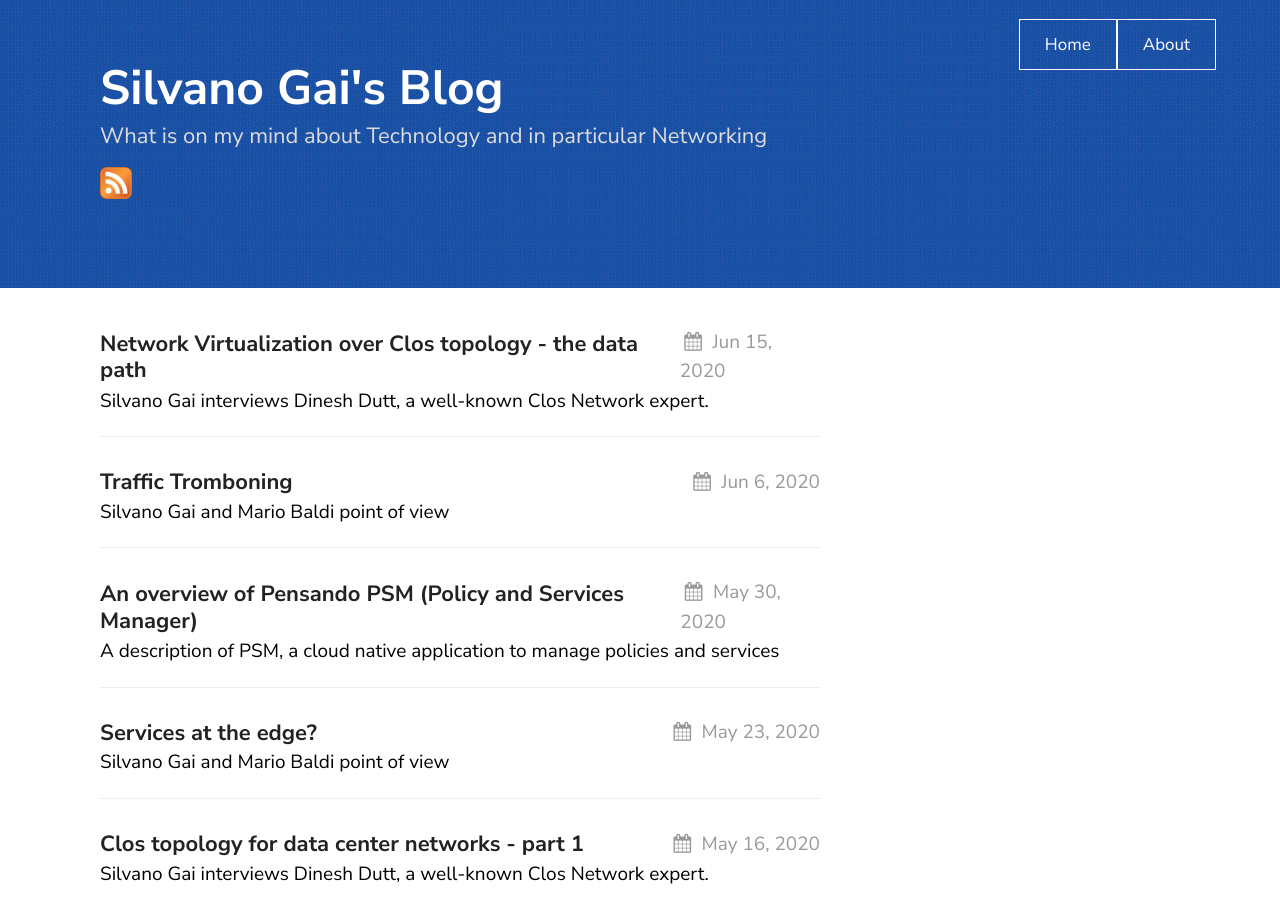
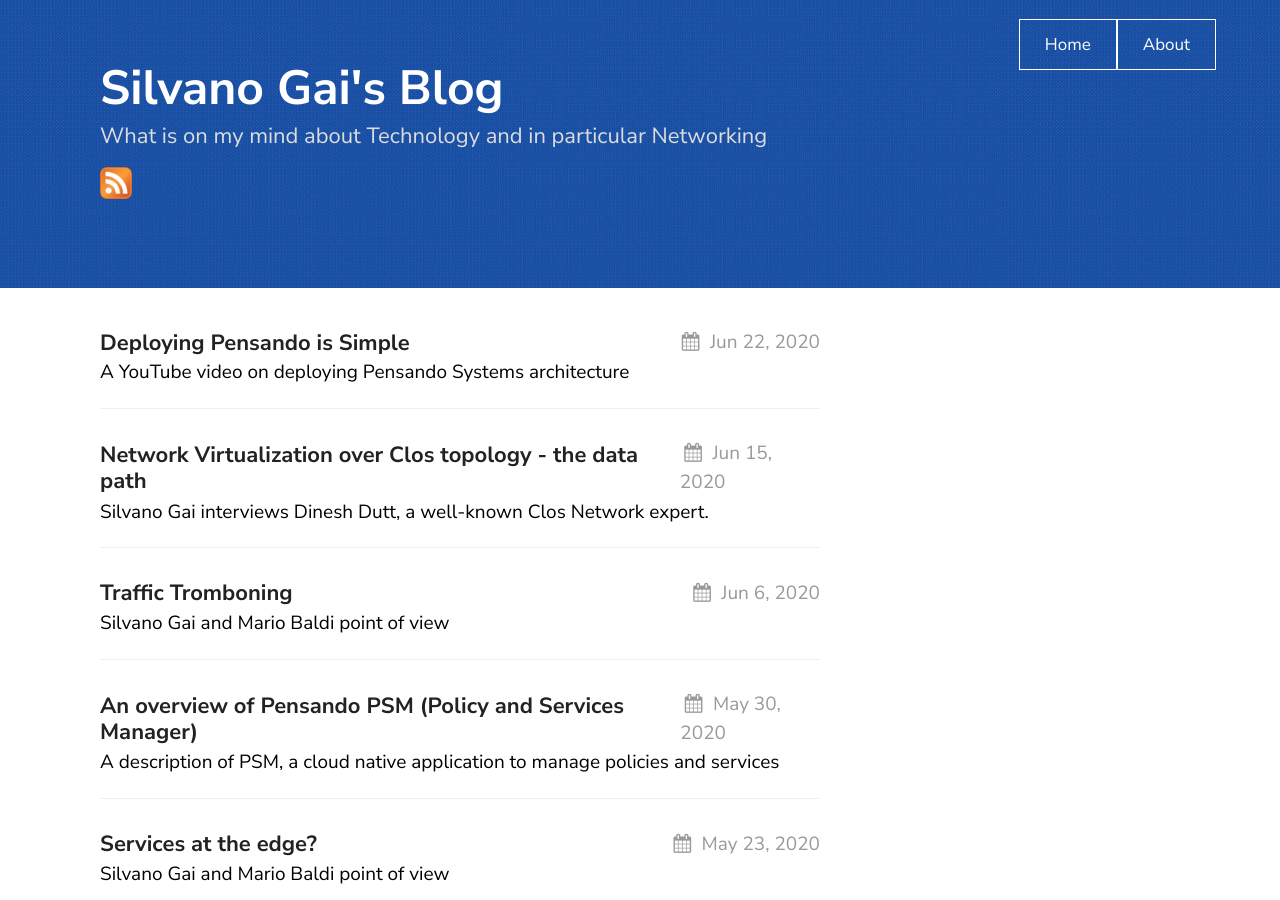
Before and after one commit to silvanogai/silvanogai, a Jekyll site: the page built from index.md, in a window 1280 px wide and 900 px high. Built offline with Jekyll 4.4.1, drawn with Linux system fonts in a browser that asks for light colours.

Commit message:
Final of It is simple

```diff
--- a/_posts/2020-06-18-simple.md
+++ b/_posts/2020-06-18-simple.md
@@ -1,12 +1,12 @@
 ---
 layout: post
 comments: true
-draft: true
+draft: false
 author: Silvano Gai
 title: Deploying Pensando is Simple
 excerpt: A YouTube video on deploying Pensando Systems architecture
 description: A YouTube video on deploying Pensando Systems architecture
-date: 2020-06-21
+date: 2020-06-22
 ---
 
 This is my fourth post on the [Pensando Systems](https://pensando.io/) architecture, and it is about the simplicity of deployment.
```
